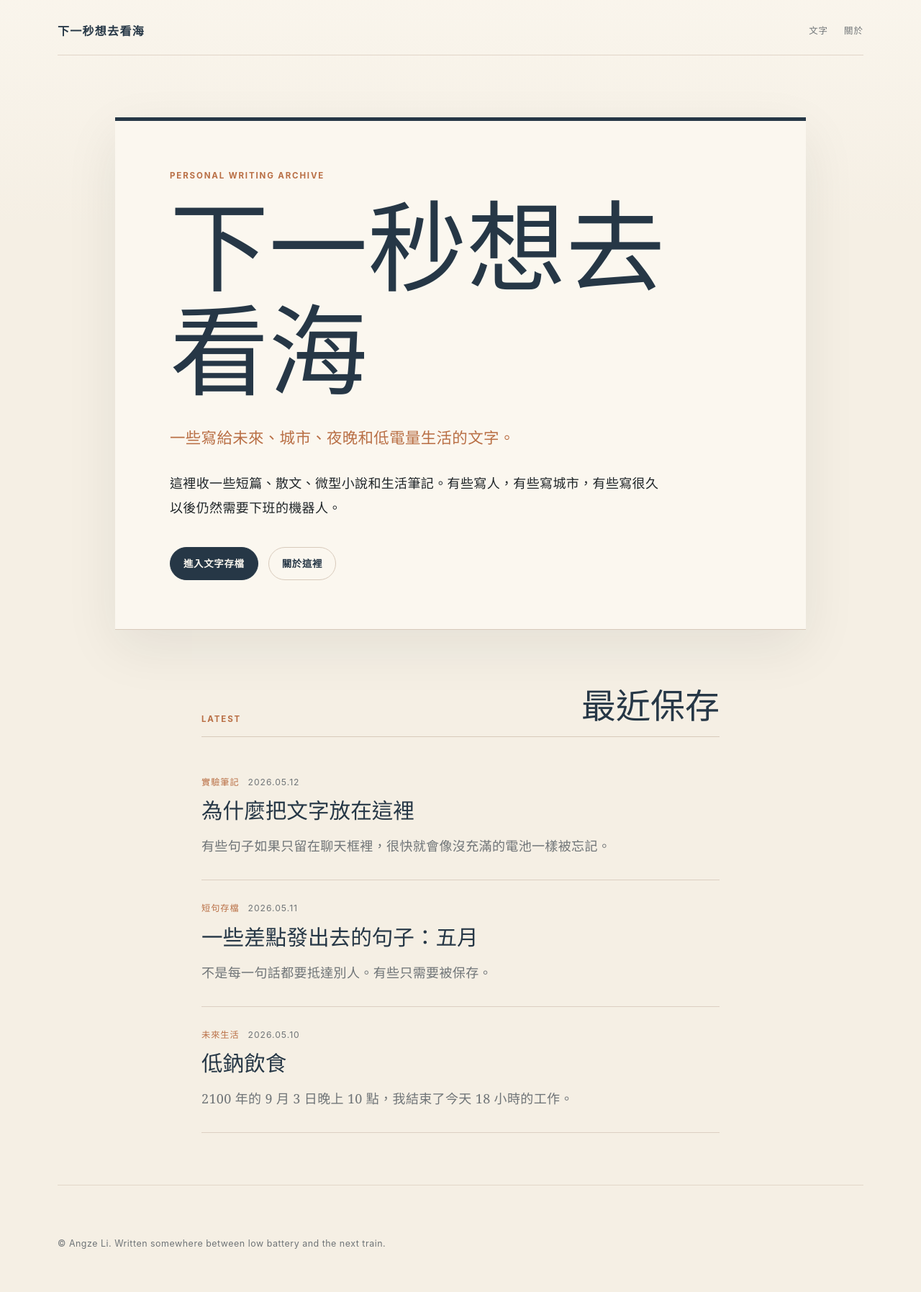
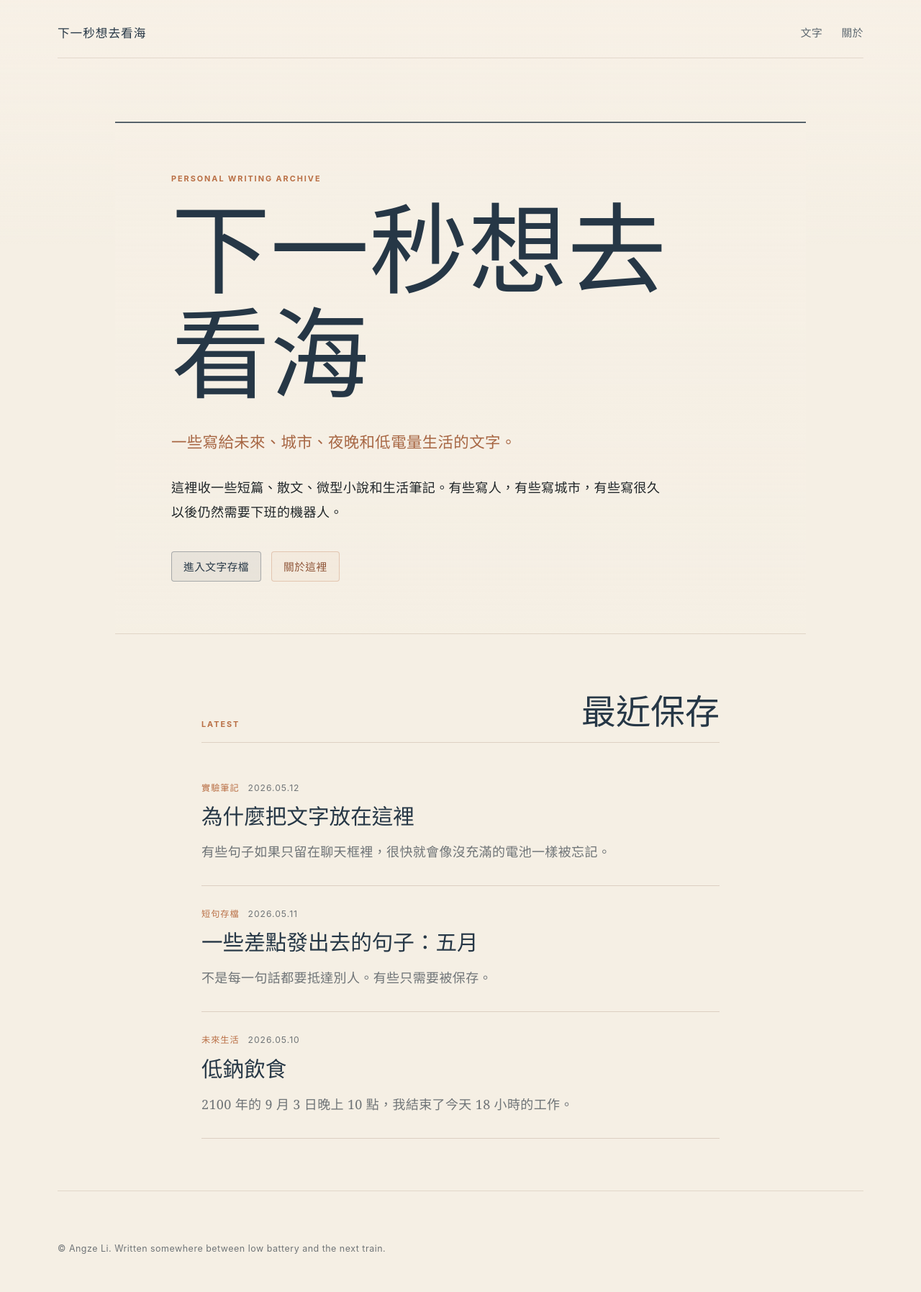
Before and after one commit to angzeli/next-second-sea, a Jekyll site: the page built from index.html, in a window 1280 px wide. Shown: the whole page at 72% size. Built offline with Jekyll 4.4.1, drawn with Linux system fonts in a browser that asks for light colours.

Commit message:
Update visuals

```diff
--- a/assets/css/style.css
+++ b/assets/css/style.css
@@ -1,12 +1,12 @@
 :root {
   --paper: #f5efe4;
-  --paper-soft: #fbf7ef;
+  --paper-soft: #f8f1e7;
   --ink: #1f2528;
   --muted: #6f7477;
-  --line: #d8cabb;
+  --line: #d6c8b8;
   --copper: #b96f45;
   --night-blue: #263746;
-  --shadow: rgba(31, 37, 40, 0.08);
+  --shadow: rgba(31, 37, 40, 0.045);
 }
 
 * {
@@ -20,7 +20,7 @@ html {
 body {
   margin: 0;
   background:
-    linear-gradient(180deg, rgba(251, 247, 239, 0.72), rgba(245, 239, 228, 0) 320px),
+    linear-gradient(180deg, rgba(248, 241, 231, 0.76), rgba(245, 239, 228, 0) 340px),
     var(--paper);
   color: var(--ink);
   font-family: "Noto Serif TC", "Songti TC", "PMingLiU", Georgia, serif;
@@ -59,15 +59,16 @@ img {
   align-items: center;
   justify-content: space-between;
   gap: 24px;
-  padding: 28px 0 18px;
-  border-bottom: 1px solid rgba(216, 202, 187, 0.72);
+  padding: 32px 0 20px;
+  border-bottom: 1px solid rgba(214, 200, 184, 0.58);
 }
 
 .site-mark {
   color: var(--night-blue);
-  font-size: 1rem;
-  font-weight: 600;
-  letter-spacing: 0.08em;
+  font-size: 1.04rem;
+  font-weight: 500;
+  letter-spacing: 0.06em;
+  line-height: 1.4;
   text-decoration: none;
 }
 
@@ -76,21 +77,23 @@ img {
   align-items: center;
   flex-wrap: wrap;
   justify-content: flex-end;
-  gap: 8px 22px;
-  font-family: -apple-system, BlinkMacSystemFont, "Segoe UI", sans-serif;
-  font-size: 0.78rem;
-  letter-spacing: 0.08em;
-  text-transform: uppercase;
+  gap: 8px 26px;
+  font-family: "Noto Serif TC", "Songti TC", "PMingLiU", Georgia, serif;
+  font-size: 0.92rem;
+  letter-spacing: 0.04em;
 }
 
 .site-nav a {
-  color: var(--muted);
+  color: rgba(38, 55, 70, 0.74);
   text-decoration: none;
 }
 
 .site-nav a:hover,
 .site-nav a:focus {
   color: var(--copper);
+  text-decoration: underline;
+  text-decoration-thickness: 1px;
+  text-underline-offset: 0.35em;
 }
 
 .site-main {
@@ -108,12 +111,14 @@ img {
 
 .home-hero {
   width: min(100%, 960px);
-  margin: 86px auto 76px;
-  padding: 68px min(8vw, 76px);
-  background: var(--paper-soft);
-  border-top: 5px solid var(--night-blue);
-  border-bottom: 1px solid var(--line);
-  box-shadow: 0 24px 70px var(--shadow);
+  margin: 88px auto 78px;
+  padding: 70px min(8vw, 78px) 72px;
+  background:
+    linear-gradient(180deg, rgba(248, 241, 231, 0.48), rgba(245, 239, 228, 0.16)),
+    var(--paper);
+  border-top: 2px solid rgba(38, 55, 70, 0.76);
+  border-bottom: 1px solid rgba(214, 200, 184, 0.68);
+  box-shadow: inset 0 1px 0 rgba(255, 255, 255, 0.28);
 }
 
 .archive-label,
@@ -121,9 +126,9 @@ img {
   margin: 0 0 16px;
   color: var(--copper);
   font-family: -apple-system, BlinkMacSystemFont, "Segoe UI", sans-serif;
-  font-size: 0.72rem;
-  font-weight: 700;
-  letter-spacing: 0.16em;
+  font-size: 0.68rem;
+  font-weight: 650;
+  letter-spacing: 0.18em;
   line-height: 1.4;
   text-transform: uppercase;
 }
@@ -140,8 +145,8 @@ img {
 
 .home-subtitle {
   max-width: 680px;
-  margin: 32px 0 0;
-  color: var(--copper);
+  margin: 34px 0 0;
+  color: #a76643;
   font-size: clamp(1.08rem, 2vw, 1.34rem);
   line-height: 1.8;
 }
@@ -162,34 +167,41 @@ img {
 .button {
   display: inline-flex;
   align-items: center;
-  min-height: 46px;
-  padding: 10px 18px;
-  border: 1px solid var(--line);
-  border-radius: 999px;
-  font-family: -apple-system, BlinkMacSystemFont, "Segoe UI", sans-serif;
-  font-size: 0.84rem;
-  font-weight: 600;
-  letter-spacing: 0.05em;
+  min-height: 42px;
+  padding: 9px 16px;
+  border: 1px solid rgba(185, 111, 69, 0.3);
+  border-radius: 4px;
+  font-family: "Noto Serif TC", "Songti TC", "PMingLiU", Georgia, serif;
+  font-size: 0.92rem;
+  font-weight: 500;
+  letter-spacing: 0.03em;
   line-height: 1.25;
   text-decoration: none;
 }
 
 .button-primary {
-  background: var(--night-blue);
-  border-color: var(--night-blue);
-  color: var(--paper-soft);
+  background: rgba(38, 55, 70, 0.06);
+  border-color: rgba(38, 55, 70, 0.34);
+  color: var(--night-blue);
 }
 
 .button-primary:hover,
 .button-primary:focus {
-  background: var(--copper);
-  border-color: var(--copper);
-  color: var(--paper-soft);
+  background: rgba(38, 55, 70, 0.1);
+  border-color: rgba(38, 55, 70, 0.48);
+  color: var(--night-blue);
 }
 
 .button-secondary {
-  background: transparent;
-  color: var(--night-blue);
+  background: rgba(185, 111, 69, 0.035);
+  color: #8f5538;
+}
+
+.button-secondary:hover,
+.button-secondary:focus {
+  background: rgba(185, 111, 69, 0.08);
+  border-color: rgba(185, 111, 69, 0.42);
+  color: #824d34;
 }
 
 .home-latest,
@@ -209,7 +221,7 @@ img {
   justify-content: space-between;
   gap: 24px;
   margin-bottom: 24px;
-  border-bottom: 1px solid var(--line);
+  border-bottom: 1px solid rgba(214, 200, 184, 0.76);
 }
 
 .section-heading h2,
```
